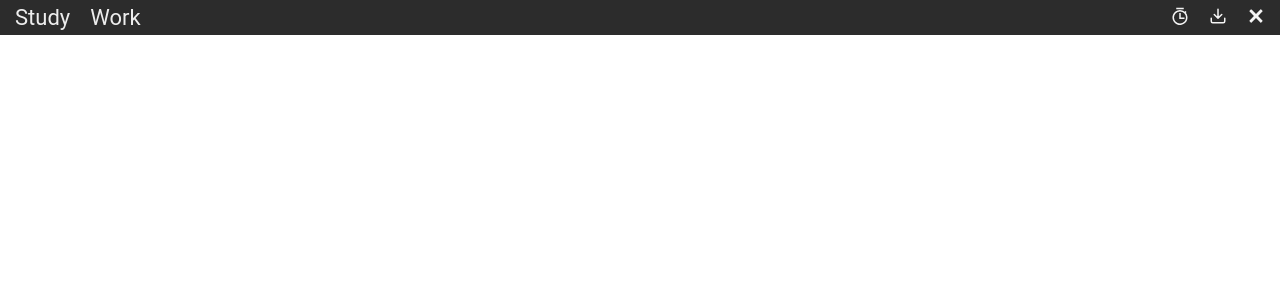
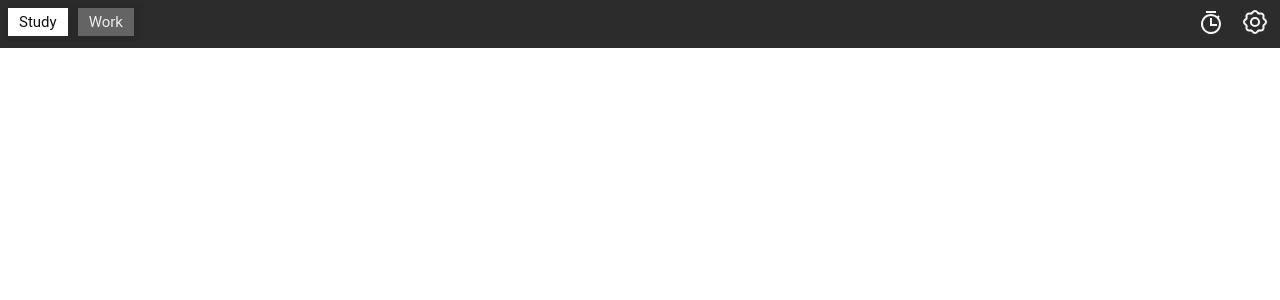
Before and after one commit to iskewedI/youtube-blocker, a React app: page / in a window 1280 px wide. Shown: the top 300 px of the page. Built offline with nearby package versions, Linux system fonts and the light colour scheme.

Commit message:
-Added ref and styles params in the Button component. -Improved Navbar styles. -Added new Scrollable component and its styles, and implemented it in Navbar.

```diff
--- a/src/components/Navbar/Navbar.tsx
+++ b/src/components/Navbar/Navbar.tsx
@@ -1,22 +1,47 @@
+import React, { useState, useRef, createRef } from 'react';
 import Button from '../common/Button';
-import DeleteIcon from '../common/icons/DeleteIcon';
-import DownloadIcon from '../common/icons/DownloadIcon';
+import SettingsIcon from '../common/icons/SettingsIcon';
 import TimerIcon from '../common/icons/TimerIcon';
-import Toggle from '../common/Toggle';
+import Scrollable from '../Scrollable/Scrollable';
 import styles from './navbar.module.css';
+import { uuid } from '../../service/utils';
 
 export interface INavbarProps {
   profiles: string[];
 }
 
 const Navbar = ({ profiles }: INavbarProps) => {
+  const [active, setActive] = useState<number>(0);
+
+  const handleChange = (index: number) => {
+    setActive(index);
+  };
+
+  const containerRef = createRef<HTMLDivElement>();
+
+  const buttonsRefs = useRef<React.RefObject<HTMLButtonElement>[]>(
+    Array.from(profiles, () => React.createRef<HTMLButtonElement>())
+  );
+
   return (
-    <div className={styles.container}>
-      <Toggle options={profiles} containerClass={styles.profilesContainer} />
+    <div className={styles.container} ref={containerRef}>
+      <Scrollable containerClasses={styles.profilesContainer} containerRef={containerRef}>
+        {profiles.map((title, index) => (
+          <Button
+            key={uuid()}
+            classes={`${styles.profile} ${
+              (index === active && styles.profileActive) || ''
+            }`}
+            title={title}
+            onClick={() => handleChange(index)}
+            ref={buttonsRefs.current[index]}
+          />
+        ))}
+      </Scrollable>
+
       <div className={styles.buttonsContainer}>
-        <Button children={<TimerIcon width={18} />} />
-        <Button children={<DownloadIcon width={18} />} />
-        <Button children={<DeleteIcon width={18} />} />
+        <Button children={<TimerIcon width={24} />} />
+        <Button children={<SettingsIcon width={24} />} />
       </div>
     </div>
   );
--- a/src/components/Navbar/navbar.module.css
+++ b/src/components/Navbar/navbar.module.css
@@ -1,15 +1,31 @@
 .container {
   display: flex;
   white-space: nowrap;
-  padding: 0.5rem;
+  padding: 0.3rem 0.3rem 0.7rem;
 }
 
 .profilesContainer {
   flex-grow: 1;
-  overflow: hidden;
+  overflow-x: hidden;
   display: flex;
+}
+
+.profile {
+  margin: 0.5rem;
+  transition: all 250ms cubic-bezier(0.26, 0.52, 0.18, 0.72);
+  box-shadow: 1px 3px 7px 2px #272727;
+  background-color: #676767;
+  font-size: 1.5rem;
+  padding: 0.5rem 1.1rem;
+}
+
+.profile.profileActive {
+  background-color: white;
+  color: #111;
+  opacity: 1;
 }
 
 .buttonsContainer {
   display: inline-flex;
+  margin-top: 0.5rem;
 }
--- /dev/null
+++ b/src/components/Scrollable/Scrollable.tsx
@@ -0,0 +1,227 @@
+import React, { CSSProperties, useCallback, useLayoutEffect, useState } from 'react';
+import { uuid } from '../../service/utils';
+import Button from '../common/Button';
+import ArrowIcon, { Direction } from '../common/icons/ArrowIcon';
+import styles from './scrollable.module.css';
+
+interface DOMData {
+  containerWidth: number;
+  itemsWidth: number;
+  pagesCount: number;
+}
+
+interface IRefObject {
+  ref?: React.RefObject<Element>;
+}
+
+export enum IScrollableType {
+  Vertical = 1,
+  Horizontal,
+}
+
+interface IScrollableChildren {
+  style?: CSSProperties;
+}
+
+interface IScrollState {
+  isScrolling: boolean;
+  itemsOffset: {
+    x: number;
+    y: number;
+  };
+  currentPage: number;
+  pagesCount: number;
+  itemsWidth: number;
+}
+
+const CHILDREN_CONTAINER_ID = uuid();
+
+export interface IScrollableProps {
+  containerRef: React.RefObject<HTMLDivElement>;
+  containerClasses?: string;
+  slideTimeMs?: number;
+  children: React.ReactNode;
+}
+
+const Scrollable = ({
+  containerRef,
+  containerClasses = '',
+  slideTimeMs = 250,
+  children,
+}: IScrollableProps) => {
+  const [scrollState, setScrollState] = useState<IScrollState>({
+    isScrolling: false,
+    itemsOffset: {
+      x: 0,
+      y: 0,
+    },
+    currentPage: 0,
+    pagesCount: 0,
+    itemsWidth: 0,
+  });
+  const [mappedChildren, setMappedChildren] = useState<React.ReactNode[]>([]);
+
+  const { currentPage, pagesCount } = scrollState;
+
+  const canScrollLeft = currentPage > 0;
+  const canScrollRight = currentPage < pagesCount;
+
+  const handleBtnScroll = (direction: Direction) => {
+    const { isScrolling, itemsOffset, currentPage, itemsWidth } = scrollState;
+
+    if (isScrolling) return;
+
+    let newOffset: IScrollState['itemsOffset'] = { ...itemsOffset };
+    let newPage = currentPage;
+
+    if (direction === Direction.Left) {
+      if (!canScrollLeft) return;
+      const distance = 3 * itemsWidth;
+
+      newOffset.x += distance;
+      newPage -= 1;
+    }
+
+    if (direction === Direction.Right) {
+      if (!canScrollRight) return;
+      const distance = -3 * itemsWidth;
+
+      newOffset.x += distance;
+      newPage += 1;
+    }
+
+    setScrollState(state => ({ ...state, isScrolling: true, itemsOffset: newOffset }));
+
+    setTimeout(
+      () =>
+        setScrollState(state => ({ ...state, isScrolling: false, currentPage: newPage })),
+      slideTimeMs - 100
+    );
+  };
+
+  const getDOMData = useCallback(
+    (childrenRefs: React.RefObject<Element>[], container: HTMLDivElement): DOMData => {
+      const data: DOMData = {
+        containerWidth: 0,
+        pagesCount: 0,
+        itemsWidth: 0,
+      };
+
+      const childrenContainer = Array.from(container.children).find(
+        child => child.id === CHILDREN_CONTAINER_ID
+      );
+
+      if (childrenContainer) {
+        const containerInfo = childrenContainer.getBoundingClientRect();
+
+        data.containerWidth = containerInfo.width;
+      }
+
+      const itemsWidth: number[] = [];
+
+      let currentPageWidth = 0;
+
+      const totalPages = childrenRefs.reduce((previous, currentRef): number => {
+        if (!currentRef.current) return previous;
+
+        const info = currentRef.current.getBoundingClientRect();
+
+        itemsWidth.push(info.width);
+
+        currentPageWidth += info.width;
+
+        if (currentPageWidth >= data.containerWidth - 25) {
+          currentPageWidth = 0;
+          return previous + 1;
+        }
+
+        return previous;
+      }, 0);
+
+      data.pagesCount = totalPages;
+      data.itemsWidth = itemsWidth.reduce((a, b) => a + b, 0) / itemsWidth.length || 0;
+
+      return data;
+    },
+    []
+  );
+
+  const setDOMInfo = (childrenRefs: React.RefObject<Element>[]): void => {
+    let checkInterval: NodeJS.Timeout;
+
+    checkInterval = setInterval(() => {
+      if (childrenRefs[0] && childrenRefs[0].current && containerRef.current) {
+        const { pagesCount, itemsWidth } = getDOMData(childrenRefs, containerRef.current);
+
+        setScrollState(state => ({ ...state, pagesCount, itemsWidth }));
+
+        clearInterval(checkInterval);
+      }
+    }, 50);
+  };
+
+  useLayoutEffect(() => {
+    const childrenRefs: React.RefObject<Element>[] = [];
+
+    const mapped = React.Children.map(children, child => {
+      if (!React.isValidElement<IScrollableChildren>(child)) {
+        return child;
+      }
+
+      const elementChild: React.ReactElement & IRefObject = child;
+
+      const style: React.CSSProperties = {
+        transition: `transform ${slideTimeMs}ms ease-in-out`,
+      };
+      if (scrollState.itemsOffset.x) {
+        style.transform = `translateX(${scrollState.itemsOffset.x}px)`;
+      }
+
+      if (elementChild.ref) {
+        childrenRefs.push(elementChild.ref);
+      }
+
+      return React.cloneElement(child, {
+        style,
+        ...child.props,
+      });
+    });
+
+    setDOMInfo(childrenRefs);
+
+    mapped && setMappedChildren(mapped);
+  }, [children, scrollState.isScrolling, scrollState.itemsOffset]);
+
+  return (
+    <React.Fragment>
+      {canScrollLeft && (
+        <div>
+          <Button
+            onClick={() => handleBtnScroll(Direction.Left)}
+            classes={styles.arrowsButtons}
+          >
+            <ArrowIcon width={15} height={15} />
+          </Button>
+        </div>
+      )}
+      <div
+        id={CHILDREN_CONTAINER_ID}
+        className={`${containerClasses} ${styles.container}`}
+      >
+        {mappedChildren}
+      </div>
+      {canScrollRight && (
+        <div className={styles.rightArrow}>
+          <Button
+            onClick={() => handleBtnScroll(Direction.Right)}
+            classes={styles.arrowsButtons}
+          >
+            <ArrowIcon direction={Direction.Right} width={15} height={15} />
+          </Button>
+        </div>
+      )}
+    </React.Fragment>
+  );
+};
+
+export default Scrollable;
--- /dev/null
+++ b/src/components/Scrollable/scrollable.module.css
@@ -0,0 +1,11 @@
+.container {
+  position: relative;
+}
+
+.rightArrow {
+  right: 0;
+}
+
+.arrowsButtons {
+  height: 90%;
+}
--- a/src/components/common/Button.tsx
+++ b/src/components/common/Button.tsx
@@ -1,4 +1,4 @@
-import React, { ReactElement } from 'react';
+import React, { CSSProperties, ReactElement } from 'react';
 import styles from './common.module.css';
 
 export interface IButtonProps {
@@ -6,15 +6,23 @@ export interface IButtonProps {
   onClick?: () => void;
   classes?: string;
   children?: ReactElement;
+  style?: CSSProperties;
 }
 
-const Button = ({ classes = '', title = '', children, onClick }: IButtonProps) => {
-  return (
-    <button className={`${styles.btn} ${classes}`} onClick={onClick}>
-      {title}
-      {children}
-    </button>
-  );
-};
+const Button = React.forwardRef<HTMLButtonElement, IButtonProps>(
+  ({ style, classes = '', title = '', children, onClick }: IButtonProps, ref) => {
+    return (
+      <button
+        style={style}
+        className={`${styles.btn} ${classes}`}
+        onClick={onClick}
+        ref={ref}
+      >
+        {title}
+        {children}
+      </button>
+    );
+  }
+);
 
 export default Button;
```
